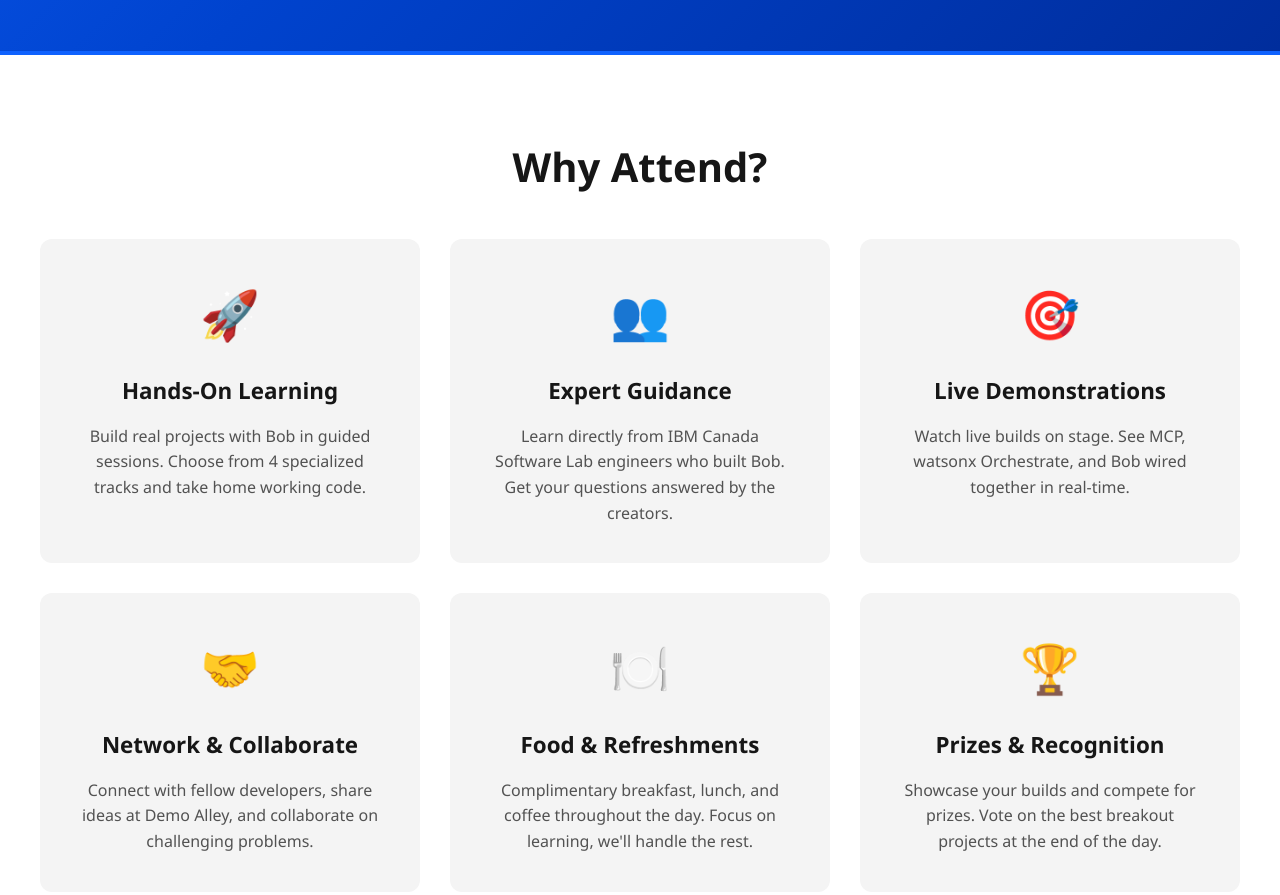
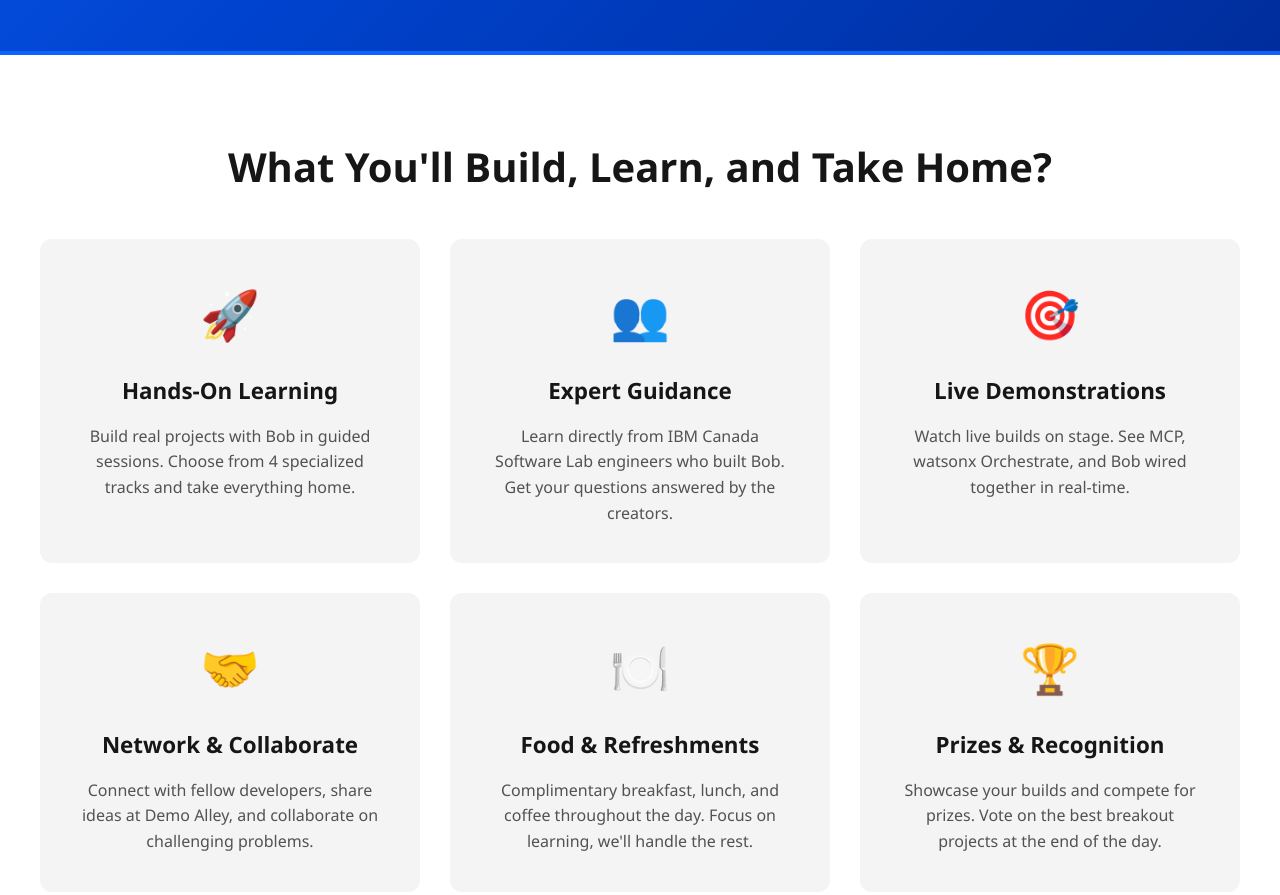
Before and after one commit to heena179/bob-developer-day, a plain HTML site: page index.html in a window 1280 px wide. Shown: the part 820-1715 px from the top of the page. Drawn offline with Linux system fonts and the light colour scheme.

Commit message:
Update index.html

```diff
--- a/index.html
+++ b/index.html
@@ -67,12 +67,12 @@
         <main>
             <!-- Event Highlights Section -->
             <section class="highlights-section">
-                <h2 class="section-title">Why Attend?</h2>
+                <h2 class="section-title">What You'll Build, Learn, and Take Home?</h2>
                 <div class="highlights-grid">
                     <div class="highlight-card">
                         <div class="highlight-icon">🚀</div>
                         <h3>Hands-On Learning</h3>
-                        <p>Build real projects with Bob in guided sessions. Choose from 4 specialized tracks and take home working code.</p>
+                        <p>Build real projects with Bob in guided sessions. Choose from 4 specialized tracks and take everything home.</p>
                     </div>
                     <div class="highlight-card">
                         <div class="highlight-icon">👥</div>
```
